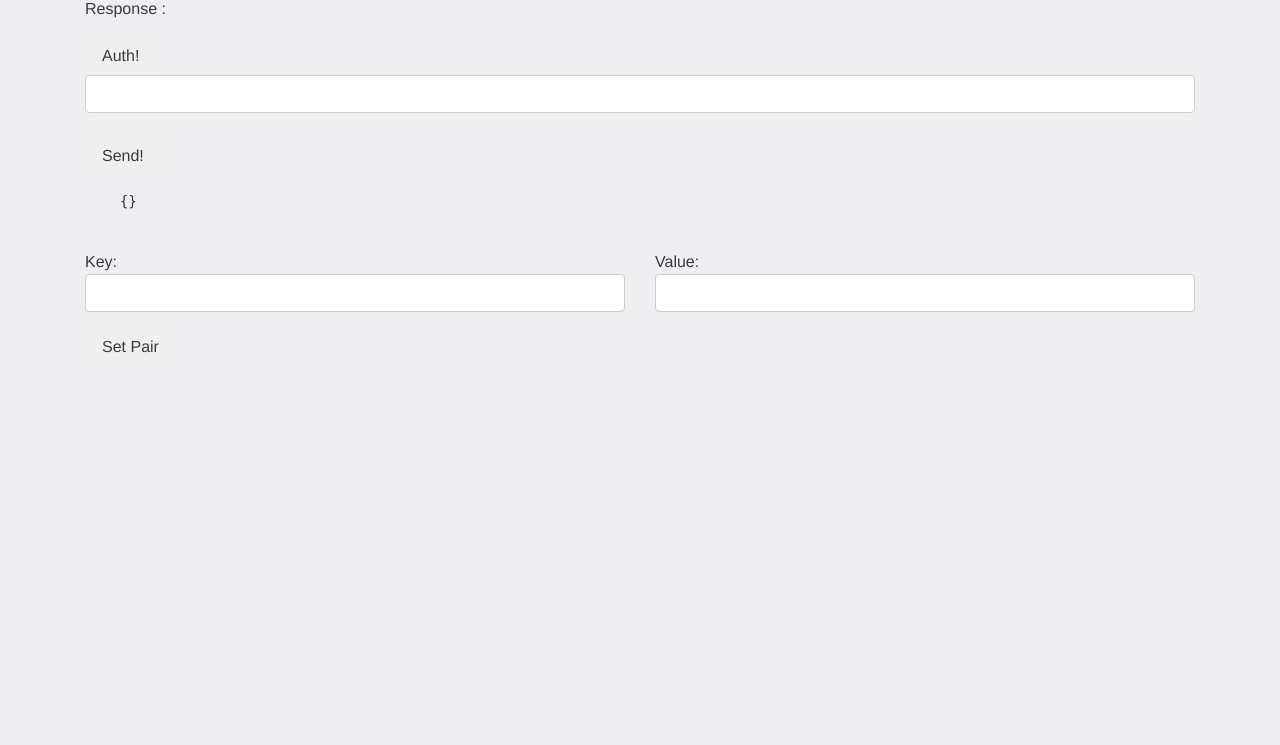
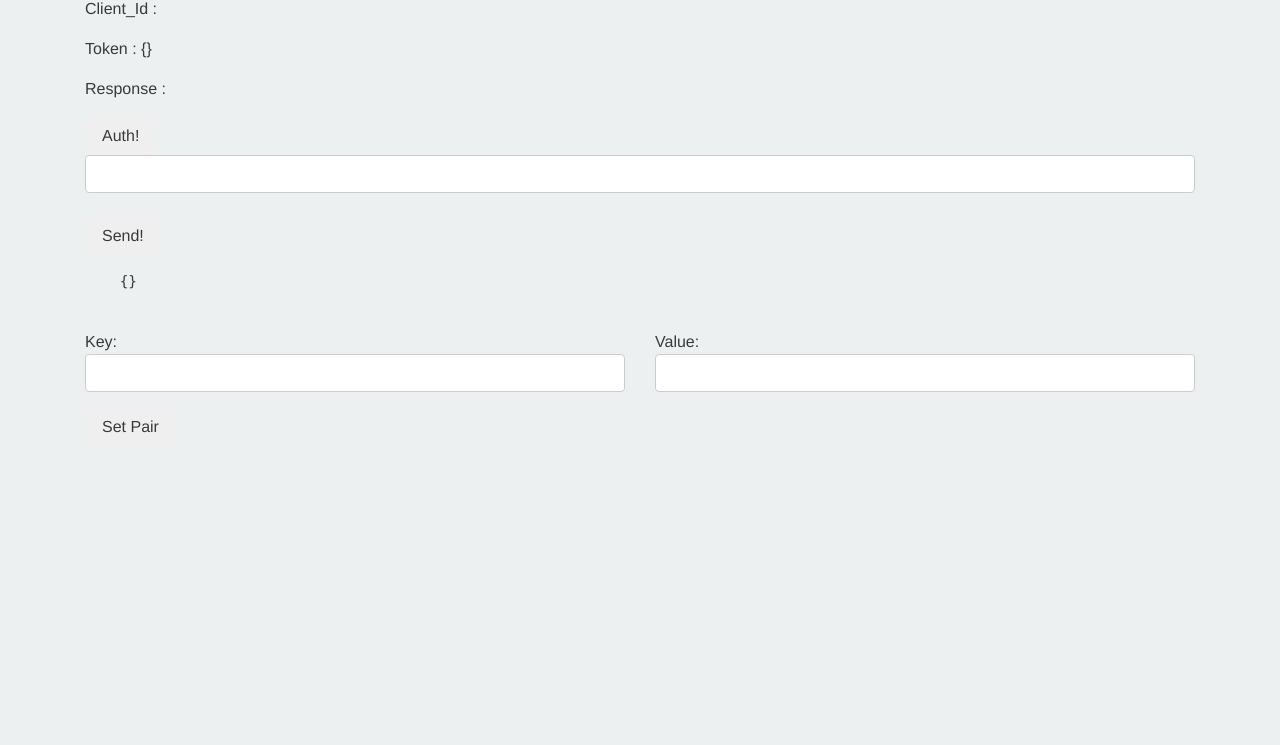
Before and after one commit to codehackdays/HelloWorldWeb, a website: page src/index.html in a window 1280 px wide. Shown: the part 55-800 px from the top of the page. Drawn offline with nearby package versions, Linux system fonts and the light colour scheme; files that its build step writes are made by us from their sources; no server answers; files whose address does not match are found by name.

Commit message:
Show me the Client_Id and Token

```diff
--- a/src/app/components/home/home-view.html
+++ b/src/app/components/home/home-view.html
@@ -5,6 +5,8 @@
 </header>
 
 <div class="container">
+  <p>Client_Id : {{ process.env.Client_Id }}</p>
+  <p>Token : {{ Home.token | json }}</p>
   <p>Response : {{ Home.message }}</p>
   <div class="form-group">
     <button class="primary btn btn-large" ng-click="Home.askToken()">Auth!</button>
@@ -19,7 +21,6 @@
   <pre>
     {{ Home.values | json }}
   </pre>
-
 
   <div class="value-pair">
     <div class="row">
```
